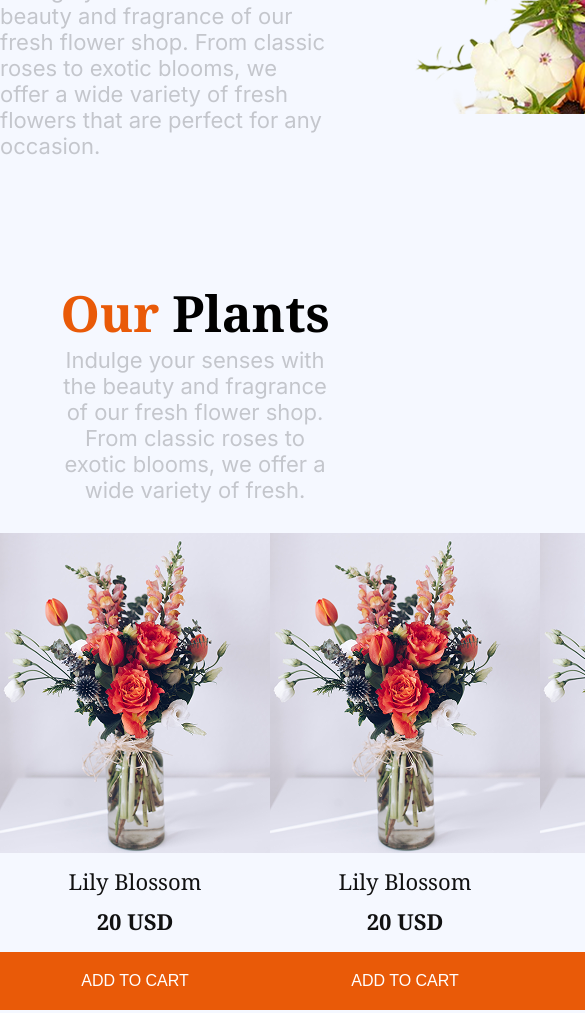
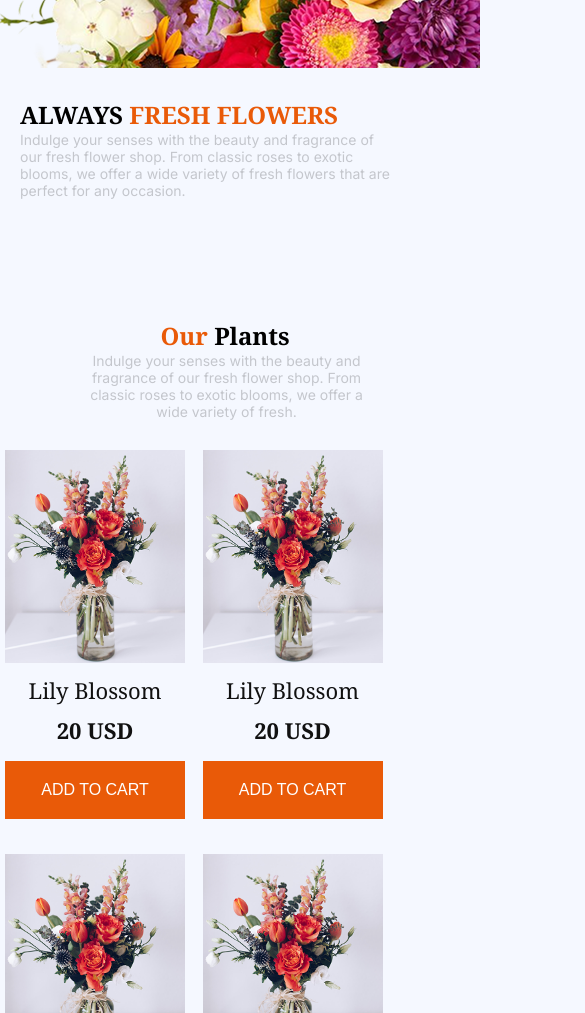
Before and after one commit to muzammelhussain/B12-A02, a plain HTML site: page index.html in a window 390 px wide. Shown: the part 520-1533 px from the top of the page, 585 px wide, since content can reach past the window. Drawn offline with Linux system fonts and the light colour scheme.

Commit message:
added responsive plants card section

```diff
--- a/styles/flowers.css
+++ b/styles/flowers.css
@@ -314,7 +314,53 @@ body {
         display: none;
     }
 
-    .banner .flex {
-        flex-direction: column;
+    .navbar {
+
+        justify-content: space-between;
+        align-items: center;
+    }
+
+    .banner {
+        flex-direction: column-reverse;
+
+    }
+
+    .banner-content{
+        margin-top: 30px;
+    }
+
+    .banner-title{
+        margin-left: 20px;
+        font-size: 24px;
+        font-weight: bold;
+    }
+
+    .banner-content p{
+        margin-left: 20px;
+        font-size: 14px;
+
+    }
+
+    .plant-title{
+        text-align: center;
+        font-size: 24px;
+        font-weight: bold;
+        margin-left: 60px;
+    }
+    .plant-description {
+        text-align: center;
+        font-size: 14px;
+        font-weight: regular;
+        margin-left: 90px;
+    }
+    .card-container{
+        grid-template-columns: repeat(2, 1fr);
+        gap: 5px;
+    }
+
+    .card-design{
+        max-width:180px ;
+        margin-left: 5px;
+
     }
 }
```
